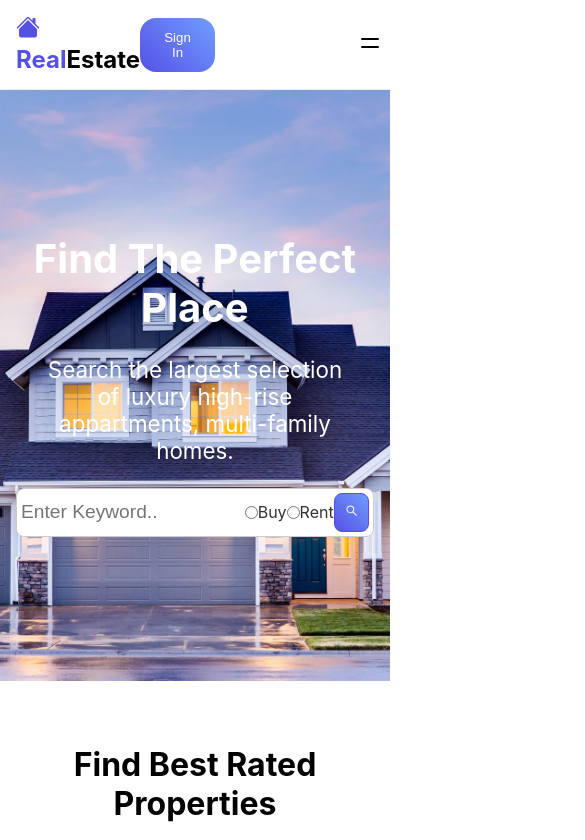
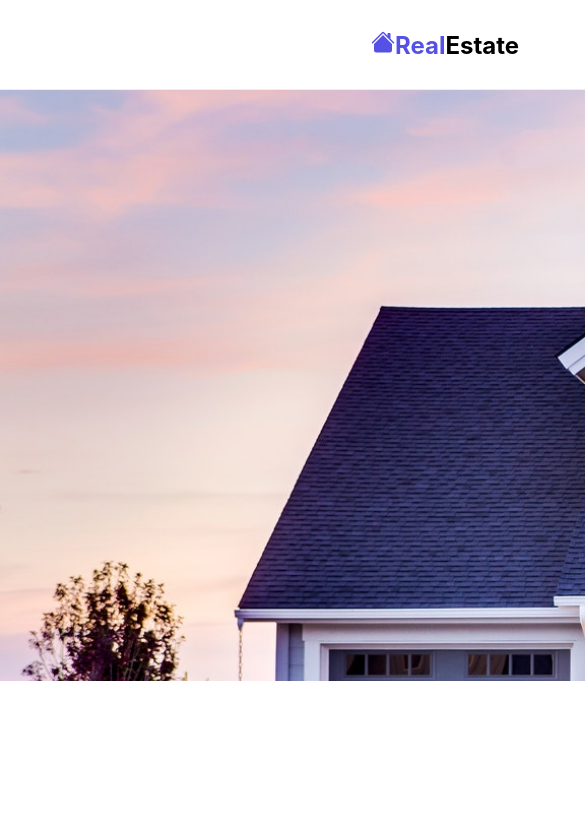
Before and after one commit to Utpal7up/RealEstate, a React (Create React App) app: page / in a window 390 px wide. Shown: the top 840 px of the page, 585 px wide, since content can reach past the window. Built offline with nearby package versions, Linux system fonts and the light colour scheme.

Commit message:
Add files via upload

```diff
--- a/src/index.css
+++ b/src/index.css
@@ -14,7 +14,7 @@ body {
 }
 
 .container {
-  width: 100vw;
+  width: 100%;
   max-width: 1240px;
   margin: auto;
 }
@@ -48,3 +48,12 @@ a {
   /* border: 5px solid black; */
   transform: scale(1.1);
 }
+
+@media screen and (max-width: 600px) {
+  body {
+    width: 500%;
+    margin: 0;
+    padding: 0;
+  }
+
+}
```
